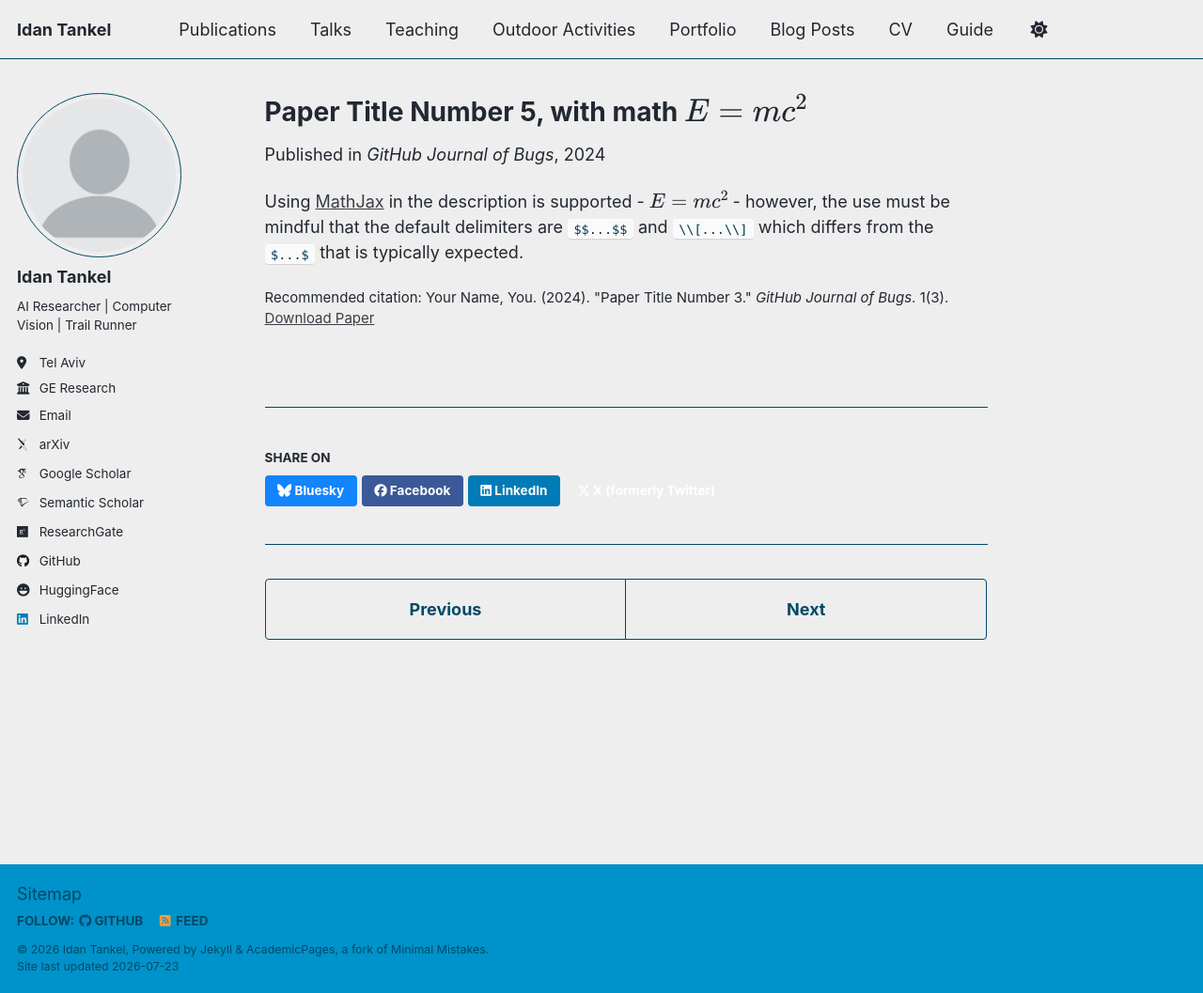
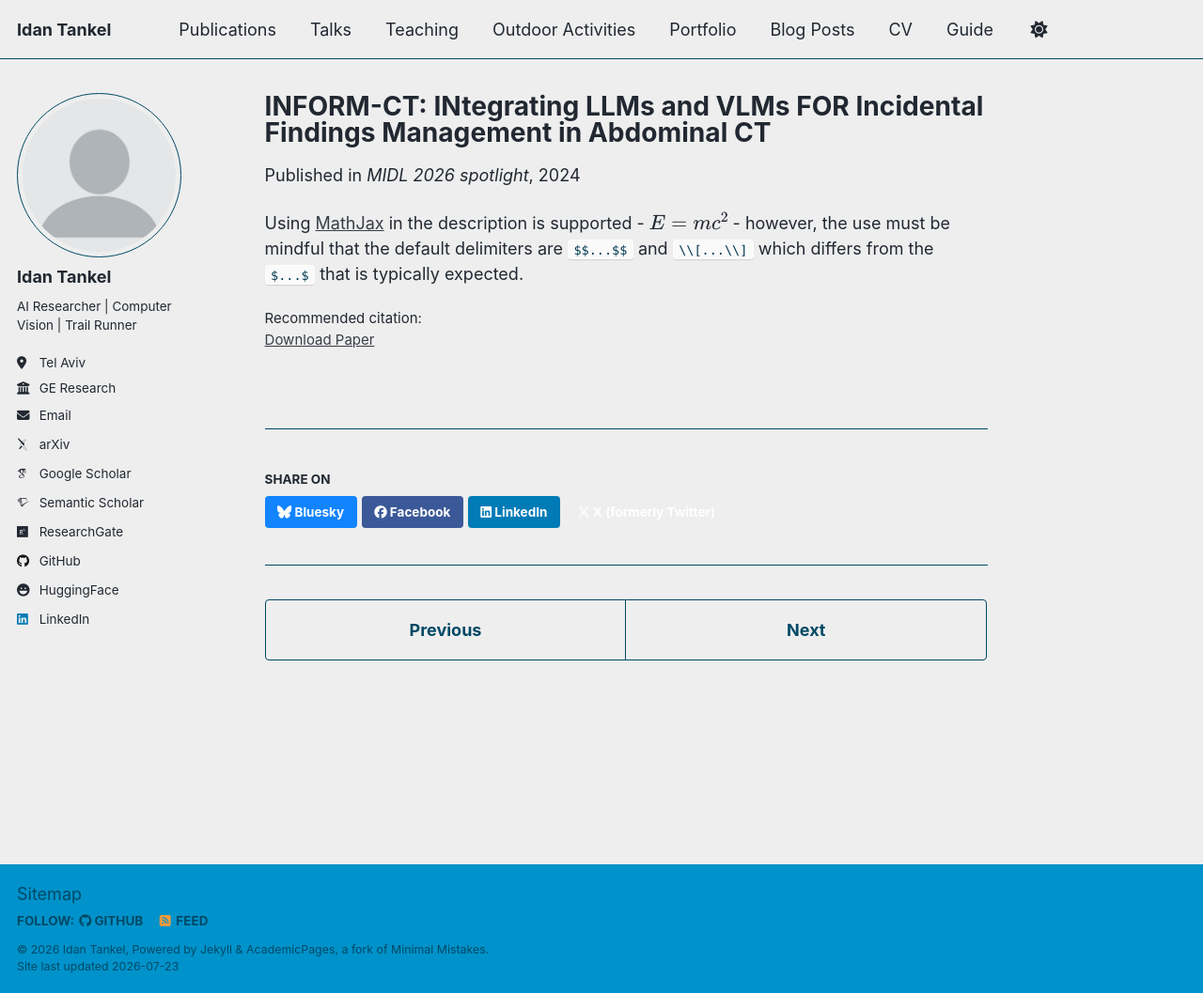
Before and after one commit to idan-tankel/idan-tankel.github.io, a Jekyll site: the page built from _publications/2025-06-08-paper-title-number-5.md, in a window 1280 px wide and 1057 px high. Shown: the whole window at 94% size. Built offline with Jekyll 4.4.1, drawn with Linux system fonts in a browser that asks for light colours; some web fonts are replaced; a script that is not in the unit is left out.

Commit message:
Update paper details for publication on Abdominal CT

```diff
--- a/_publications/2025-06-08-paper-title-number-5.md
+++ b/_publications/2025-06-08-paper-title-number-5.md
@@ -1,13 +1,13 @@
 ---
-title: "Paper Title Number 5, with math $$E=mc^2$$"
+title: "INFORM-CT: INtegrating LLMs and VLMs FOR Incidental Findings Management in Abdominal CT"
 collection: publications
 category: conferences
 permalink: /publication/2024-02-17-paper-title-number-4
-excerpt: 'This paper is about a famous math equation, $$E=mc^2$$'
+excerpt: 'Agentic AI approach for Incidental findings management in Abdominal CT'
 date: 2024-02-17
-venue: 'GitHub Journal of Bugs'
-paperurl: 'https://academicpages.github.io/files/paper3.pdf'
-citation: 'Your Name, You. (2024). &quot;Paper Title Number 3.&quot; <i>GitHub Journal of Bugs</i>. 1(3).'
+venue: 'MIDL 2026 spotlight'
+paperurl: 'https://arxiv.org/abs/2512.14732'
+citation: ''
 ---
 
 Using [MathJax](https://www.mathjax.org/) in the description is supported - $$E=mc^2$$ - however, the use must be mindful that the default delimiters are `$$...$$` and `\\[...\\]` which differs from the `$...$` that is typically expected.
```
